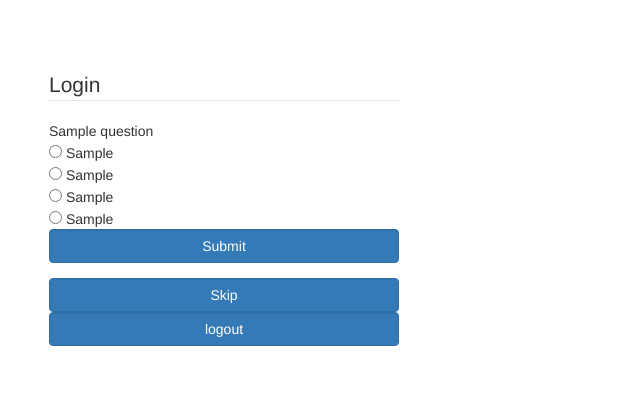
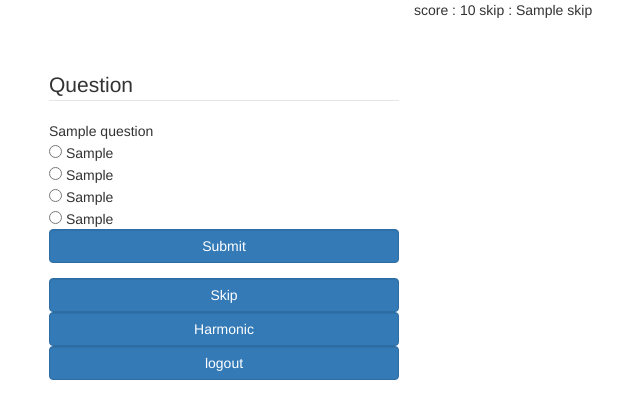
Before and after one commit to Clash17/Clash, a Django app: template Clash/templates/question.html in a window 1280 px wide. Shown: the top 419 px of the page, without its empty margins (416-1056 px from the left). Run offline with Django 3.2, Linux system fonts and the light colour scheme; tables that the repository leaves empty hold one stand-in row (values such as "Sample post"); the template is opened without the code that fills it: values that come from a table or form of the project are taken from there, most other values are stand-ins (such as "Sample title", 1, 10 or a date in 2020); some libraries are stand-ins or nearby versions.

Commit message:
Update question.html

```diff
--- a/Clash/templates/question.html
+++ b/Clash/templates/question.html
@@ -1,7 +1,7 @@
 <!DOCTYPE html>
 <html lang="en" >
 <head>
-    <title>Login</title>
+    <title>Question</title>
     <meta charset="utf-8">
     <meta name="viewport" content="width=device-width, initial-scale=1">
     <link rel="stylesheet" href="https://maxcdn.bootstrapcdn.com/bootstrap/3.3.7/css/bootstrap.min.css">
@@ -11,22 +11,22 @@
 <body>
 
 <div class="container">
-
-
+score : {{ score }}
+skip  : {{ skip  }}
         <div class="col-md-4"></div>
         <div class="col-md-4">
             <div class="jumpborton" style="margin-top:20%">
-            <form action="/question" method="post">{% csrf_token %}
-                <legend>Login</legend>
+            <form action="/submit" method="post">{% csrf_token %}
+                <legend>Question</legend>
                 <fieldset>
 
                     {{ item.question }}<br>
 
                       <div>
-                    <input type="radio" name="rb" value="optiona"> {{ item.optiona }}<br>
-                    <input type="radio" name="rb" value="optionb"> {{ item.optionb }}<br>
-                    <input type="radio" name="rb" value="ootionc"> {{ item.optionc }}<br>
-                    <input type="radio" name="rb" value="optiond"> {{ item.optiond }}<br>
+                    <input type="radio" name="rb" value="a"> {{ item.optiona }}<br>
+                    <input type="radio" name="rb" value="b"> {{ item.optionb }}<br>
+                    <input type="radio" name="rb" value="c"> {{ item.optionc }}<br>
+                    <input type="radio" name="rb" value="d"> {{ item.optiond }}<br>
                       </div>
                         <div class="form-group">
                     <button type="submit" class="btn btn-primary form-control" name="submit">Submit</button>
@@ -34,13 +34,15 @@
                 </fieldset>
 
             </form>
-                <form action="/question" method="post">
+                   <form action="/skip" method="post">
                     {% csrf_token %}
                     <div>
-                <button type="submit" class="btn btn-primary form-control" name="skip" >Skip</button>
+                <button type="submit" class="btn btn-primary form-control" name="harmonic" >Skip</button>
                     </div>
                 </form>
-
+                <div>
+                <button type="button" class="btn btn-primary form-control" data-toggle="modal" data-target="#myModal">Harmonic</button>
+                </div>
                     <div>
                 <form action="/logout" method="post">
                     <div>
@@ -53,8 +55,28 @@
                </div>
         <div  class="col-md-4"></div>
 
+    <div class="modal fade" id="myModal" role="dialog">
+     <div class="modal-dialog">
 
- </div>
+      <!-- Modal content-->
+      <div class="modal-content">
+
+          <form action="/harmonics" method="post">
+              <legend>Question</legend>
+              {% csrf_token %}
+        <div class="modal-body">
+           <input type="text" class="form-control" placeholder="Enter No of Question" name="harmo" required>
+        </div>
+        <div class="modal-footer">
+           <button type="submit" class="btn btn-primary form-control" name="submit" >submit</button>
+        </div>
+          </form>
+      </div>
+
+        </div>
+        </div>
+
+    </div>
 
 </div>
 </body>
```
